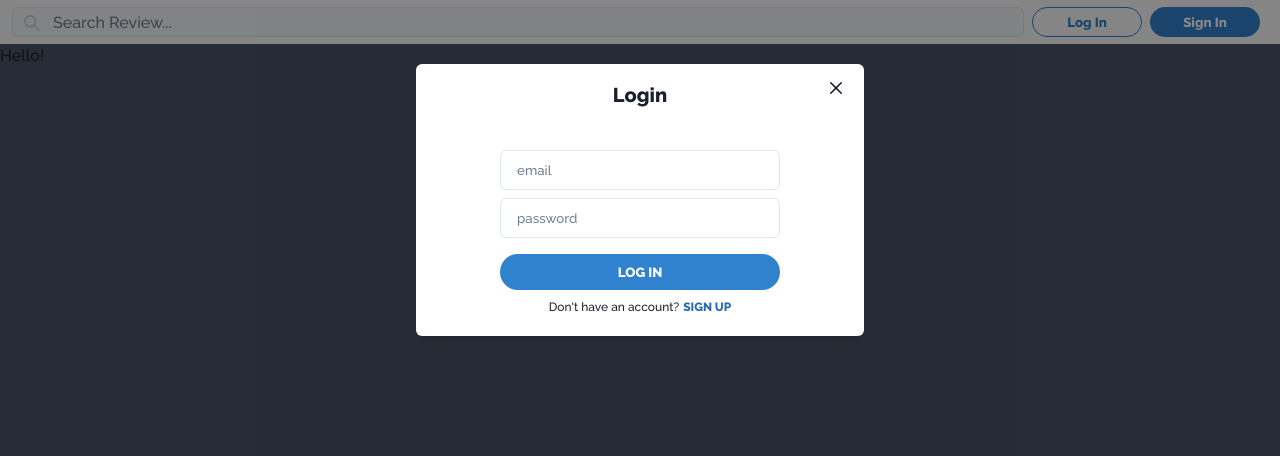
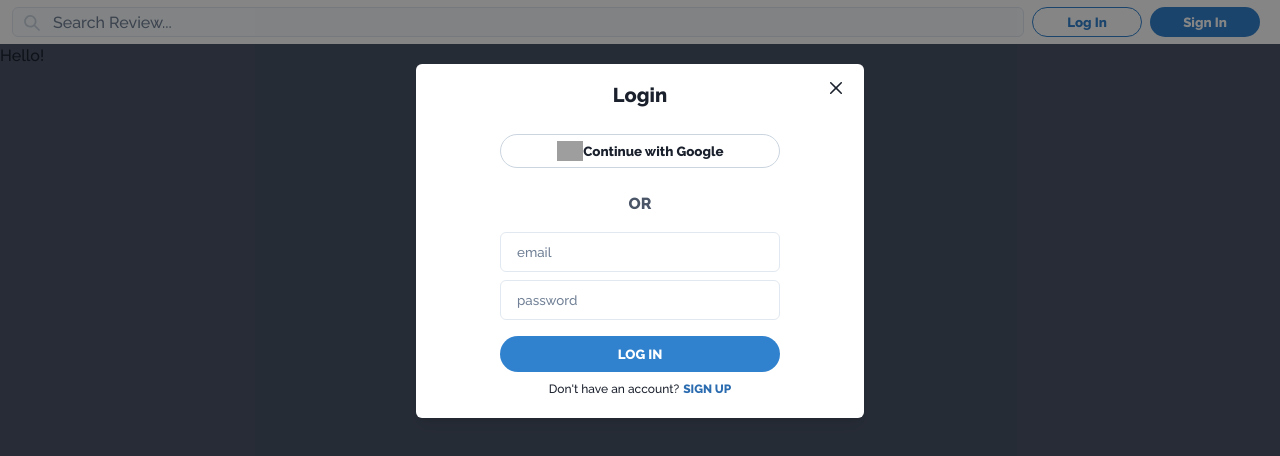
Before and after one commit to nidhielango/Internaid1, a Next.js app: page / in a window 1280 px wide. Both pictures are taken after a click on the button "Log In". Shown: the top 456 px of the page. Built offline with nearby package versions, Linux system fonts and the light colour scheme; grey boxes are pictures that could not be loaded.

Commit message:
oauth button

```diff
--- a/src/components/Modal/Auth/AuthModal.tsx
+++ b/src/components/Modal/Auth/AuthModal.tsx
@@ -1,8 +1,9 @@
-import { Button, Modal, ModalOverlay, ModalContent, ModalHeader, ModalCloseButton, ModalBody, ModalFooter, Flex } from '@chakra-ui/react';
+import { Text, Button, Modal, ModalOverlay, ModalContent, ModalHeader, ModalCloseButton, ModalBody, ModalFooter, Flex } from '@chakra-ui/react';
 import React from 'react';
 import { authModalState } from '../../../atoms/authModalAtom';
 import { useRecoilState } from 'recoil';
 import AuthInputs from './AuthInputs';
+import OAuthButtons from './OAuthButtons';
 
 const AuthModal:React.FC = () => {
   const [modalState, setModalState] = useRecoilState(authModalState);
@@ -28,6 +29,8 @@
           <ModalBody display="flex" flexDirection="column" alignItems="center" justifyContent="center" pb={5}>
 
             <Flex direction="column" align="center" justify="center" width="70%">
+               <OAuthButtons/>
+               <Text color="gray.600" fontWeight={700}>OR</Text>
                <AuthInputs />
             </Flex>
 
--- /dev/null
+++ b/src/components/Modal/Auth/OAuthButtons.tsx
@@ -0,0 +1,15 @@
+import { Button, Flex, Image } from '@chakra-ui/react';
+import React from 'react';
+
+const OAuthButtons:React.FC = () => {
+
+    return (
+        <Flex direction="column" width="100%" mb={4}>
+            <Button variant="oauth" mb={2}>
+             <Image src="/images/google.png" height="20px"/>
+             Continue with Google
+            </Button>
+        </Flex>
+    )
+}
+export default OAuthButtons;
```
